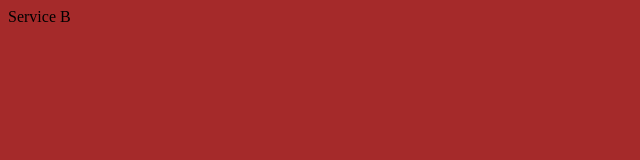
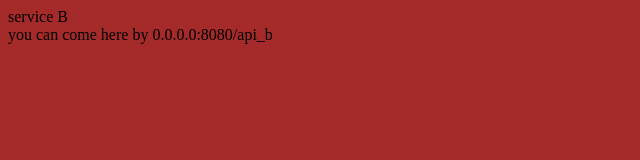
Before and after one commit to nicola-ferrarese/Nginx-reverse-proxy_Docker-template, a plain HTML site: page service_b/index.html in a window 1280 px wide. Shown: the whole page, without its empty margins (0-640 px from the left). Drawn offline with Linux system fonts and the light colour scheme.

Commit message:
working template

```diff
--- a/service_b/index.html
+++ b/service_b/index.html
@@ -1,5 +1,7 @@
 <html>
     <body style="background-color: brown">
-        Service B
+        service B
+    <br>
+    you can come here by 0.0.0.0:8080/api_b
     </body>
 </html>
```
Also changed, not shown: proxy/index.html (+4 -1 lines), service_a/index.html (+2 -0 lines), 11 other files.
